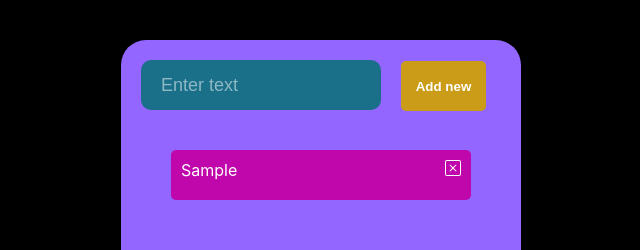
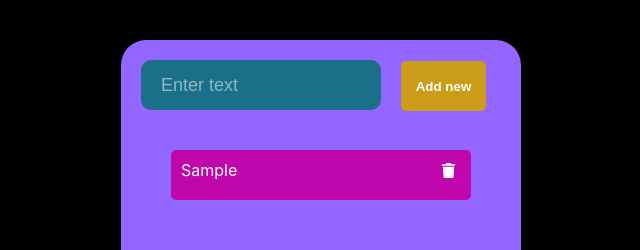
Before and after one commit to Abdulelah21/To-Do-App, a React (Create React App) app in the folder todolist/: page / in a window 1280 px wide. Both pictures are taken after typing "Sample" into the empty fields and a click on the button "Add new". Shown: the top 250 px of the page, without its empty margins (319-959 px from the left). Built offline with nearby package versions, Linux system fonts and the light colour scheme.

Commit message:
fix the delete text

```diff
--- a/todolist/package.json
+++ b/todolist/package.json
@@ -3,6 +3,9 @@
   "version": "0.1.0",
   "private": true,
   "dependencies": {
+    "@fortawesome/fontawesome-svg-core": "^1.2.35",
+    "@fortawesome/free-solid-svg-icons": "^5.15.3",
+    "@fortawesome/react-fontawesome": "^0.1.14",
     "@testing-library/jest-dom": "^5.14.1",
     "@testing-library/react": "^11.2.7",
     "@testing-library/user-event": "^12.8.3",
--- a/todolist/src/App.js
+++ b/todolist/src/App.js
@@ -1,7 +1,11 @@
 import React from 'react';
-import logo from './logo.svg';
+
 import './App.css';
 import ListItems from './ListItems';
+import {library} from '@fortawesome/fontawesome-svg-core';
+import {faTrash} from '@fortawesome/free-solid-svg-icons'
+
+library.add(faTrash);
 
 class App extends React.Component{
   constructor(props){
@@ -15,6 +19,7 @@
     }
     this.handleInput = this.handleInput.bind(this);
     this.addItem = this.addItem.bind(this);
+    this.deleteItem = this.deleteItem.bind(this);
   }
   handleInput(e){
     this.setState({
@@ -38,6 +43,13 @@
      })
    }
   }
+  deleteItem(key){
+    const filteredItems = this.state.items.filter(item =>
+      item.key !== key);
+      this.setState({
+        items:filteredItems
+      })
+  }
   render(){
     return(
       <div className='App'>
@@ -49,7 +61,8 @@
         <button type='submit'>Add new</button>
         </form>
       </header>
-      <ListItems items={this.state.items}></ListItems>
+      <ListItems items = {this.state.items}
+      deleteItem = {this.deleteItem}></ListItems>
       </div>
     );
   }
--- a/todolist/src/ListItems.js
+++ b/todolist/src/ListItems.js
@@ -1,17 +1,17 @@
 import React from 'react';
 import './ListItems.css'
+import {FontAwesomeIcon} from '@fortawesome/react-fontawesome'
 
 function ListItems(props) {
     const items = props.items;
     const listItems = items.map(item => {
-        return <div className='list' key="item.key">
+        return <div className='list' key={item.key}>
             <p>{item.text}
             <span>
-                <svg xmlns="http://www.w3.org/2000/svg" className='faicons' width="16" height="16" fill="currentColor" class="bi bi-x-square" viewBox="0 0 16 16">
-                    <path d="M14 1a1 1 0 0 1 1 1v12a1 1 0 0 1-1 1H2a1 1 0 0 1-1-1V2a1 1 0 0 1 1-1h12zM2 0a2 2 0 0 0-2 2v12a2 2 0 0 0 2 2h12a2 2 0 0 0 2-2V2a2 2 0 0 0-2-2H2z" />
-                    <path d="M4.646 4.646a.5.5 0 0 1 .708 0L8 7.293l2.646-2.647a.5.5 0 0 1 .708.708L8.707 8l2.647 2.646a.5.5 0 0 1-.708.708L8 8.707l-2.646 2.647a.5.5 0 0 1-.708-.708L7.293 8 4.646 5.354a.5.5 0 0 1 0-.708z" />
-                </svg>
-            </span>
+                <FontAwesomeIcon className='faicons' icon='trash'
+                onClick={ () => props.deleteItem(item.key)
+                }/>
+            </span >
             </p>
 
         </div>
```
Also changed, not shown: 1 other file (tests, documents, lock files or other folders).
